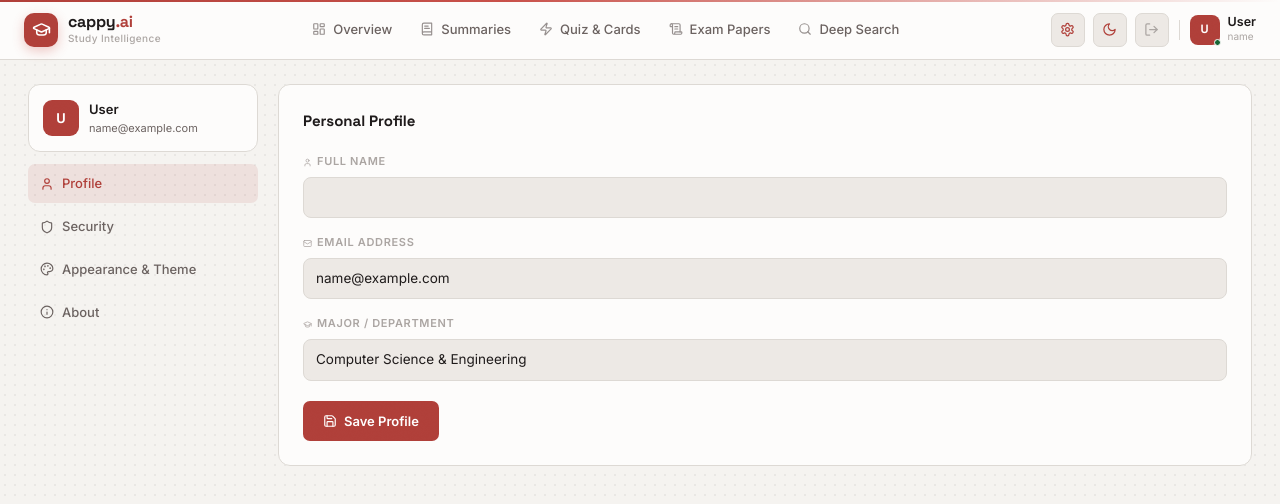
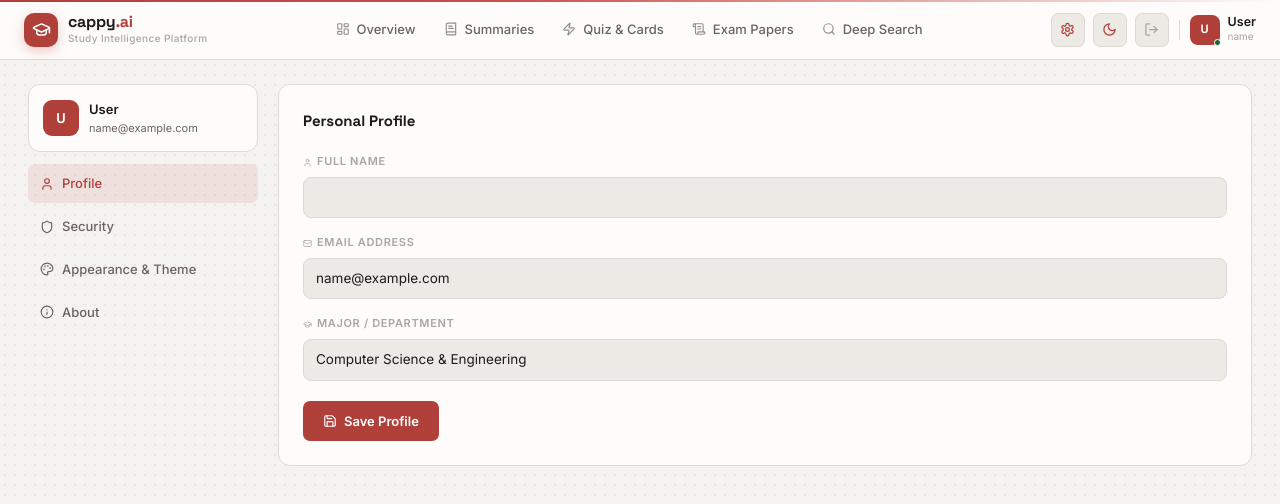
Before and after one commit to yakshh/cappy.ai, a React (Vite) app in the folder frontend/: page /settings in a window 1280 px wide. Shown: the top 504 px of the page. Built offline with nearby package versions, Linux system fonts and the light colour scheme; sample sign-in values are in the browser's storage.

Commit message:
Changed About

```diff
--- a/frontend/src/components/Navbar.jsx
+++ b/frontend/src/components/Navbar.jsx
@@ -50,7 +50,7 @@ export default function Navbar() {
             </span>
           </div>
           <div style={{ fontSize: 10, color: 'var(--text3)', fontWeight: 500, letterSpacing: '0.04em' }}>
-            Study Intelligence
+            Study Intelligence Platform
           </div>
         </div>
       </NavLink>
--- a/frontend/src/pages/SettingsPage.jsx
+++ b/frontend/src/pages/SettingsPage.jsx
@@ -13,7 +13,7 @@ const TABS = [
   { id: 'profile',  icon: User,    label: 'Profile'            },
   { id: 'security', icon: Shield,  label: 'Security'           },
   { id: 'prefs',    icon: Palette, label: 'Appearance & Theme' },
-  { id: 'about',    icon: Info,    label: 'About'     },
+  { id: 'about',    icon: Info,    label: 'About'              },
 ]
 
 export default function SettingsPage() {
```
